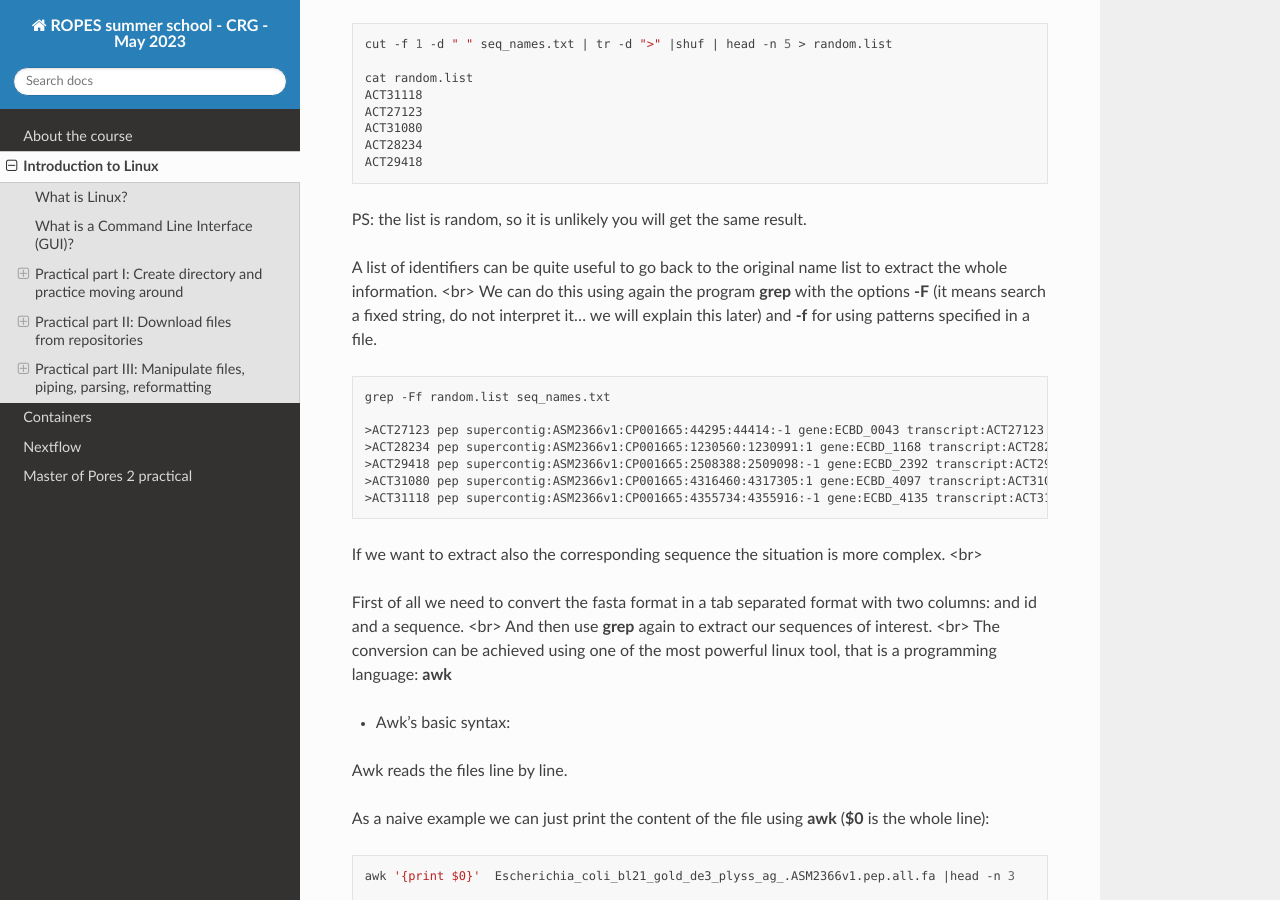
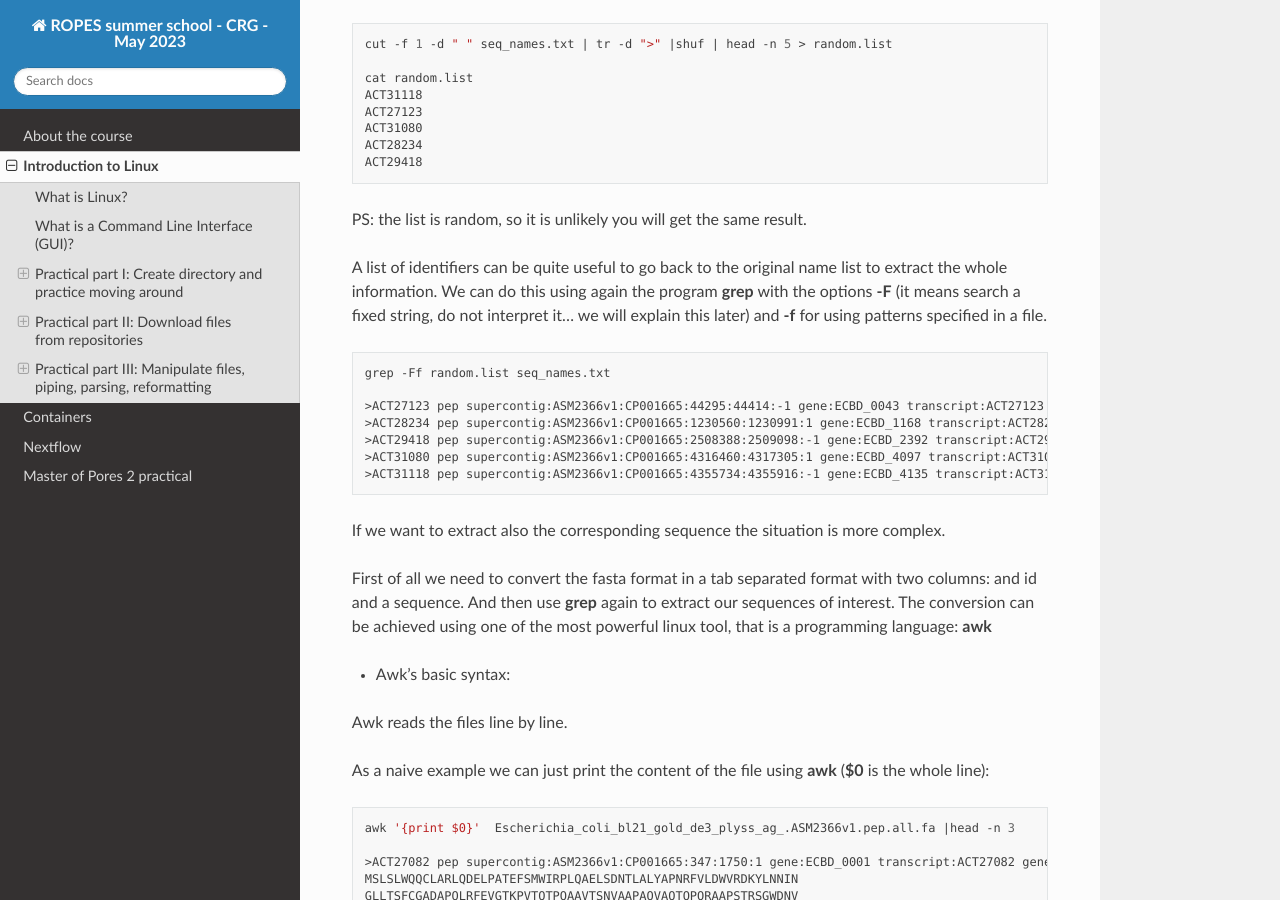
Before and after one commit to biocorecrg/ropes-linux-mop2-2023, a Sphinx documentation site: the page built from docs/linux_basics.rst, in a window 1280 px wide and 900 px high, scrolled down 12583 px. Built offline with Sphinx 7.4.7 and the Read the Docs theme 2.0.0, drawn with Linux system fonts in a browser that asks for light colours; some of the changed text lies outside the part shown.

Commit message:
Update linux_basics.rst

```diff
--- a/docs/linux_basics.rst
+++ b/docs/linux_basics.rst
@@ -292,7 +292,7 @@ we can then use the program **more** to display part of the content of the file:
 	--More--(14%)
 
 
-Pressing the bar allows us to scroll down the file, while for exiting you just click **CTRL+C**.<br>
+Pressing the bar allows us to scroll down the file, while for exiting you just click **CTRL+C**.
 After reading the README we can download the file named **toplevel** that contains chromosomes, regions not assembled into chromosomes and N padded haplotype/patch regions:
 
 .. code-block:: bash
@@ -315,7 +315,7 @@ We can use the options **-lh** of the program **ls** to list attributes of the f
 	-rw-r--r-- 1 lcozzuto Bioinformatics_Unit 4.9K Mar  6 18:59 README
 
 
-For unzipping the file we can use the program **gunzip**. <br>The uncompressed file is now **4.5M**.
+For unzipping the file we can use the program **gunzip**. The uncompressed file is now **4.5M**.
 
 Let's see the content of the file.
 
@@ -418,8 +418,8 @@ Practical part III: Manipulate files, piping, parsing, reformatting
 ====================
 
 
-Parsing a file means extracting meaningful parts from a data source. <br>
-In few words if you have table and are interested only in a number of columns, extracting those columns can be an example of **parsing**. <br>
+Parsing a file means extracting meaningful parts from a data source.
+In few words if you have table and are interested only in a number of columns, extracting those columns can be an example of **parsing**.
 In our case, for example, we can extract the name of our sequences by using again the program **grep** and redirecting the output to a new file.
 
 .. code-block:: bash
@@ -457,8 +457,8 @@ We can also **pipe** the results of a program (via Standard output) to a new pro
 	>ACT31309 pep supercontig:ASM2366v1:CP001665:4570538:4570678:-1 gene:ECBD_4330 transcript:ACT31309 gene_biotype:protein_coding transcript_biotype:protein_coding description:ribosomal protein L34
 
 
-Going back to the genome file, we can use a combination of **grep** and **wc** to count the number of bases. <br>
-The option **-v** of **grep** will remove the row with the indicated character. <br>
+Going back to the genome file, we can use a combination of **grep** and **wc** to count the number of bases.
+The option **-v** of **grep** will remove the row with the indicated character.
 The option **-m** of **wc** tool allows to count only the characters, while **-l** gives you the number of lines.
 
 .. code-block:: bash
@@ -508,7 +508,7 @@ Sometimes it can be useful to have a random list of identifiers (for instance to
 
 PS: the list is random, so it is unlikely you will get the same result.
 
-A list of identifiers can be quite useful to go back to the original name list to extract the whole information. <br>
+A list of identifiers can be quite useful to go back to the original name list to extract the whole information.
 We can do this using again the program **grep** with the options **-F** (it means search a fixed string, do not interpret it... we will explain this later) and **-f** for using patterns specified in a file.
 
 .. code-block:: bash
@@ -522,10 +522,10 @@ We can do this using again the program **grep** with the options **-F** (it mean
 	>ACT31118 pep supercontig:ASM2366v1:CP001665:4355734:4355916:-1 gene:ECBD_4135 transcript:ACT31118 gene_biotype:protein_coding transcript_biotype:protein_coding description:hypothetical protein
 
 
-If we want to extract also the corresponding sequence the situation is more complex. <br>
+If we want to extract also the corresponding sequence the situation is more complex.
 
-First of all we need to convert the fasta format in a tab separated format with two columns: and id and a sequence. <br>
-And then use **grep** again to extract our sequences of interest. <br>
+First of all we need to convert the fasta format in a tab separated format with two columns: and id and a sequence.
+And then use **grep** again to extract our sequences of interest.
 The conversion can be achieved using one of the most powerful linux tool, that is a programming language: **awk**
 
 * Awk's basic syntax:
```
